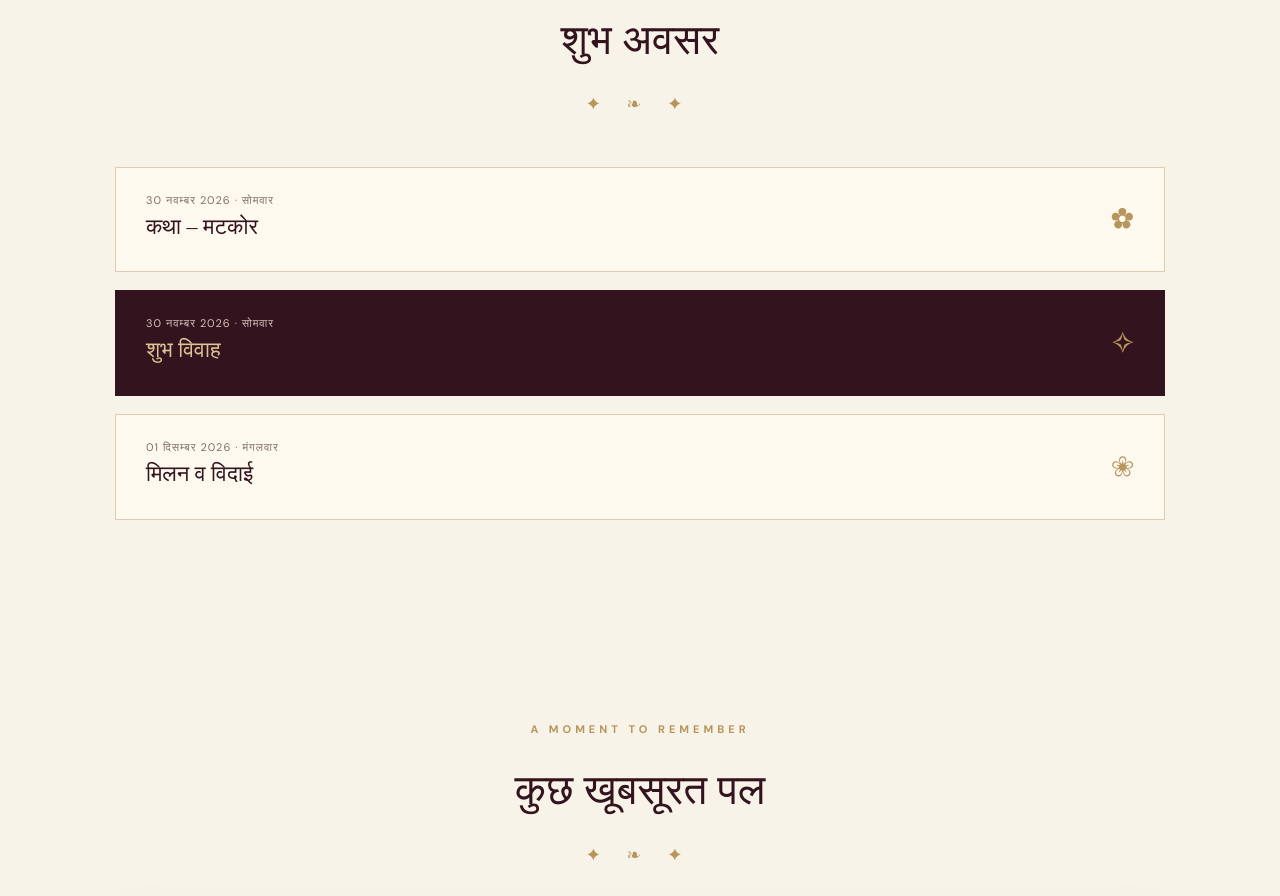
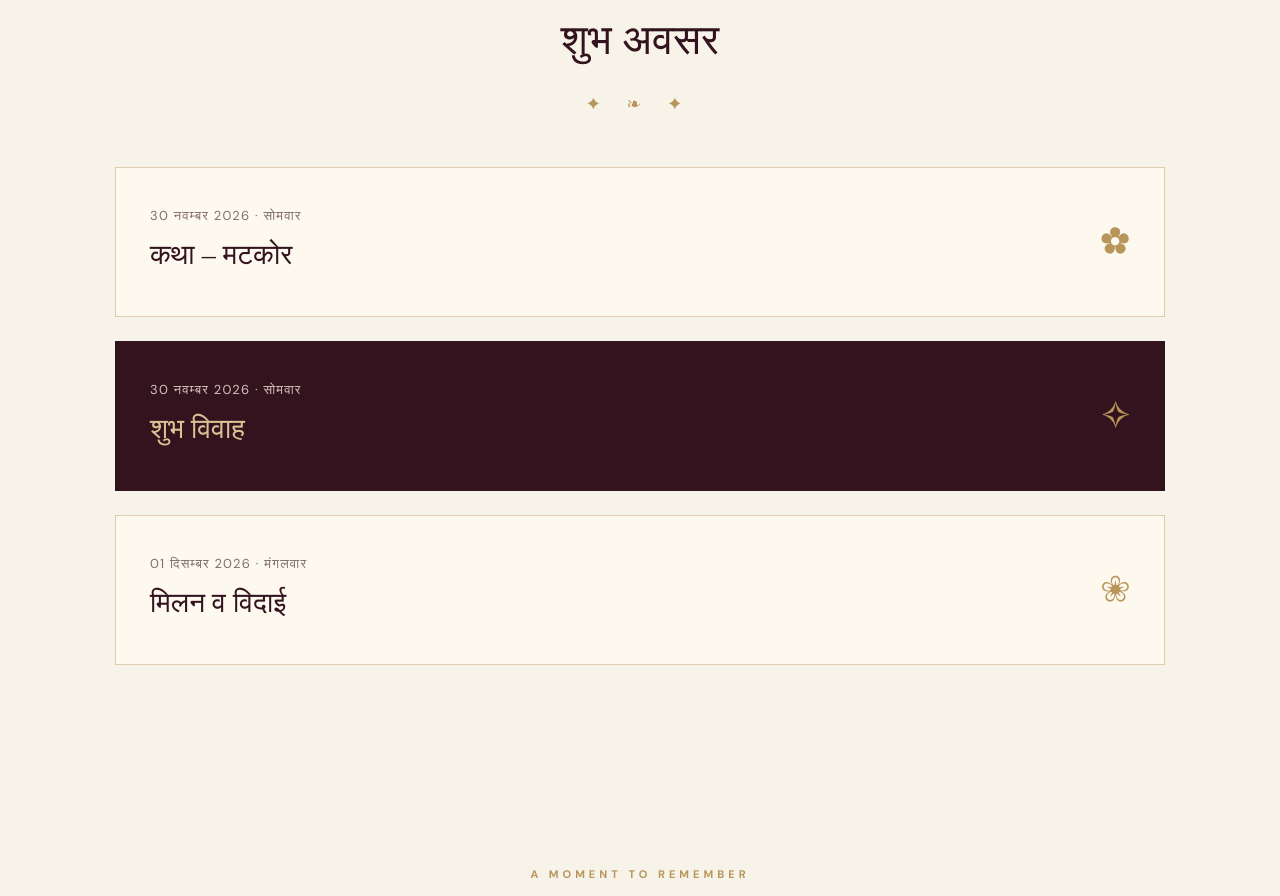
Before and after one commit to mrharyyy/Invitation-, a plain HTML site: page index.html in a window 1280 px wide. Shown: the part 3185-4081 px from the top of the page. Drawn offline with nearby package versions, Linux system fonts and the light colour scheme; a web font is replaced by a local one.

Commit message:
Enlarge wedding event cards and typography

```diff
--- a/style.css
+++ b/style.css
@@ -512,14 +512,15 @@ a {
 
 .event-list {
   display: grid;
-  gap: 18px;
+  gap: 24px;
 }
 
 .event-card {
   display: flex;
   align-items: center;
   gap: 25px;
-  padding: 25px 30px;
+  min-height: 150px;
+  padding: 38px 34px;
   background: rgba(255, 250, 241, .8);
   border: 1px solid rgba(183, 149, 91, .45);
   transition: transform .3s ease, box-shadow .3s ease;
@@ -536,20 +537,23 @@ a {
 }
 
 .event-date {
-  font: 11px "DM Sans", sans-serif;
-  letter-spacing: 1px;
+  font: 13px "DM Sans", sans-serif;
+  letter-spacing: 1.2px;
   color: var(--muted);
+  margin-bottom: 10px;
 }
 
 .event-card h3 {
-  font-size: 22px;
+  font-size: 28px;
+  line-height: 1.5;
   font-weight: 400;
   color: var(--burgundy);
 }
 
 .event-flower {
   margin-left: auto;
-  font-size: 28px;
+  flex-shrink: 0;
+  font-size: 36px;
   color: var(--gold);
 }
 
@@ -558,8 +562,7 @@ a {
   border-color: var(--burgundy);
 }
 
-.event-card.featured h3,
-.event-card.featured .event-number {
+.event-card.featured h3 {
   color: var(--gold-light);
 }
 
```
